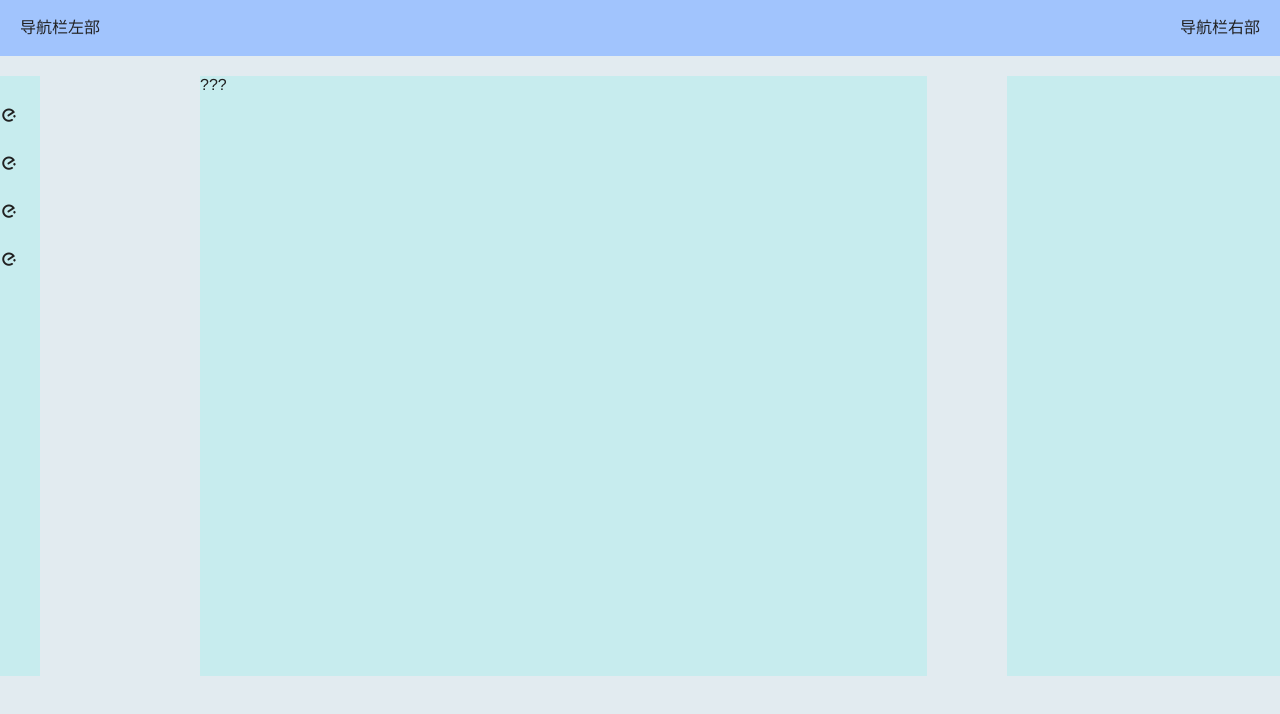
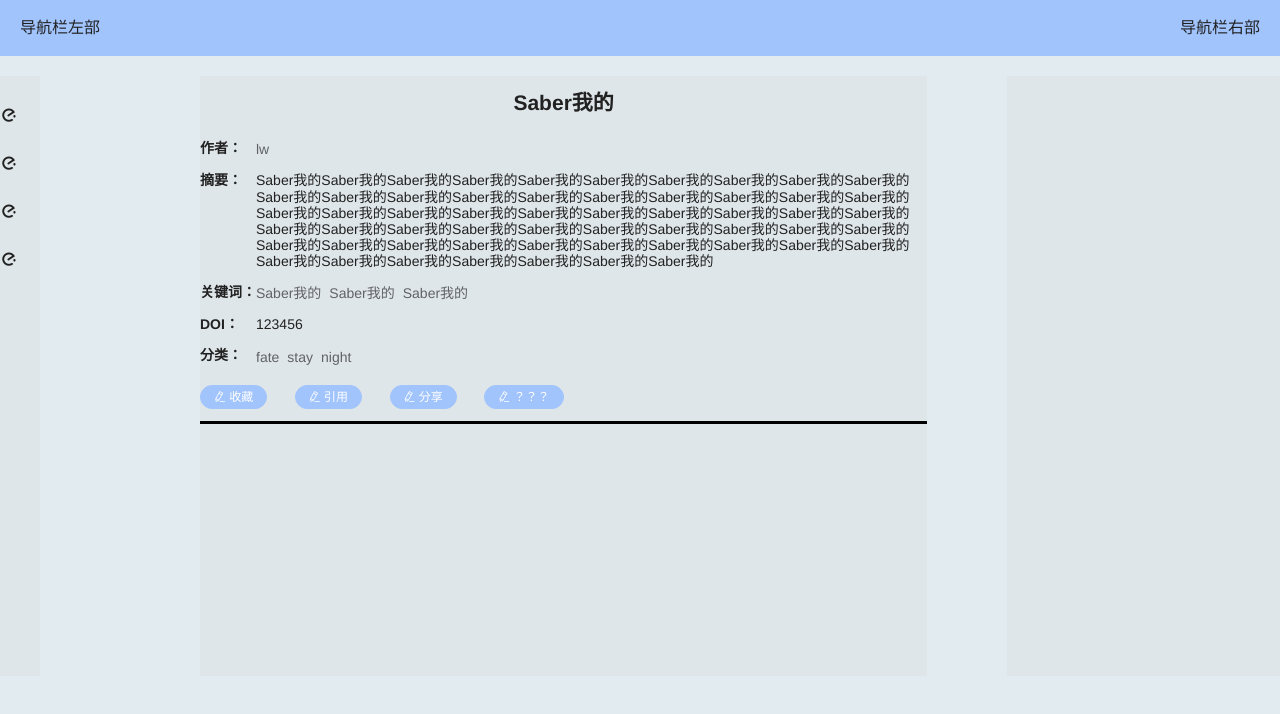
Before and after one commit to shouhou-web/RuanGongD, a Vue app in the folder vued/: page / in a window 1280 px wide. Shown: the top 714 px of the page. Built offline with nearby package versions, Linux system fonts and the light colour scheme.

Commit message:
文献详细信息

```diff
--- a/vued/src/views/Literature/Literature.vue
+++ b/vued/src/views/Literature/Literature.vue
@@ -1,11 +1,90 @@
 <template>
   <!-- 文献详情页面 -->
   <div id="literature">
-    <l-leftmenu class="leftmenu">
+    <l-leftmenu class="leftmenu"></l-leftmenu>
+    <div class="main">
+      <div class="title content">
+        <h2 class="li-title">{{literature.title}}</h2>
+      </div>
+      <div class="authorname content">
+        <span class="lable">作者：</span>
+        <el-link href="?" target="_blank">{{literature.authorName}}</el-link>
+        <!-- <a href="???"></a> -->
+      </div>
+      <div class="abstract content">
+        <div>
+          <span class="lable">摘要：</span>
+        </div>
 
-    </l-leftmenu>
-    <div class="main">
-      ???
+        <span>{{literature.abstract}}</span>
+      </div>
+      <div class="keyword content">
+        <span class="lable">关键词：</span>
+        <!-- <a v-for="(item,index) in literature.keyWord"
+          :key="index"
+          href="???"
+        >
+          {{item.str}}
+        </a> -->
+
+        <el-link v-for="(item,index) in literature.keyWord"
+          :key="index"
+          href="???"
+        >
+          {{item.str}}
+        </el-link>
+      </div>
+      <div class="doi content">
+        <span class="lable">DOI：</span>
+        <span>{{literature.DOI}}</span>
+      </div>
+      <div class="classification content">
+        <span class="lable">分类：</span>
+        <!-- <a v-for="(item,index) in literature.classification"
+          :key="index"
+          href="???"
+        >
+          {{item.str}}
+        </a> -->
+
+        <el-link v-for="(item,index) in literature.classification"
+          :key="index"
+          href="???"
+        >
+          {{item.str}}
+        </el-link>
+      </div>
+      <div class="button">
+        <l-button size="small"
+          round=true
+          type="primary"
+        >
+          <i class="el-icon-edit"></i>
+          <span>  收藏</span>
+        </l-button>
+        <l-button size="small"
+          round=true
+          type="primary"
+        >
+        <i class="el-icon-edit"></i>
+          <span>  引用</span>
+        </l-button>
+        <l-button size="small"
+          round=true
+          type="primary"
+        >
+        <i class="el-icon-edit"></i>
+          <span>  分享</span>
+        </l-button>
+        <l-button size="small"
+          round=true
+          type="primary"
+        >
+        <i class="el-icon-edit"></i>
+          <span>  ？？？</span>
+        </l-button>
+      </div>
+      <el-divider></el-divider>
     </div>
     <div class="right">
 
@@ -25,6 +104,43 @@ export default {
   },
   data() {
     return {
+      literature:
+        {
+          literatureID: "123",
+          title: "Saber我的",
+          authorID: "123456",
+          authorName: "lw",
+          abstract: "Saber我的Saber我的Saber我的Saber我的Saber我的Saber我的Saber我的Saber我的Saber我的Saber我的Saber我的Saber我的Saber我的Saber我的Saber我的Saber我的Saber我的Saber我的Saber我的Saber我的Saber我的Saber我的Saber我的Saber我的Saber我的Saber我的Saber我的Saber我的Saber我的Saber我的Saber我的Saber我的Saber我的Saber我的Saber我的Saber我的Saber我的Saber我的Saber我的Saber我的Saber我的Saber我的Saber我的Saber我的Saber我的Saber我的Saber我的Saber我的Saber我的Saber我的Saber我的Saber我的Saber我的Saber我的Saber我的Saber我的Saber我的",
+          keyWord: [
+            {
+              id:1,
+              str:"Saber我的"
+            },
+            {
+              id:2,
+              str:"Saber我的"
+            },
+            {
+              id:3,
+              str:"Saber我的"
+            }
+          ],
+          DOI: "123456",
+          classification: [
+            {
+              id:1,
+              str:"fate"
+            },
+            {
+              id:2,
+              str:"stay"
+            },
+            {
+              id:3,
+              str:"night"
+            },
+          ],
+        }, //文献
     };
   },
   methods: {
@@ -45,13 +161,48 @@ export default {
 .main{
   width: 800px;
   height: 600px;
-  background: #c7ecee;
+  background: #dfe6e9;
   margin-left: 200px;
+}
+.title{
+  display: flex;
+  justify-content:center;
+  margin-bottom: 25px;
+}
+ .abstract{
+  display: flex;
+  text-align: left;
+}
+.lable{
+  display: inline-block;
+  width: 56px;
+  font-weight: 700;
+}
+.content{
+  margin-top: 15px;
+  font-size: 14px;
+}
+.el-link{
+  margin-right: 8px;
+}
+.button{
+  display: flex;
+  justify-content:space-between;
+  margin-top: 20px;
+  width: 50%;
+}
+.button > .l-button{
+  padding: 5px 13px;
+}
+.el-divider{
+  height: 3px;
+  margin: 12px 0;
+  background: #000;
 }
 .right{
   width: 300px;
   height: 600px;
-  background: #c7ecee;
+  background: #dfe6e9;
   margin-left: 80px;
 }
 </style>
--- a/vued/src/views/Literature/childCpn/leftmenu.vue
+++ b/vued/src/views/Literature/childCpn/leftmenu.vue
@@ -49,7 +49,7 @@ export default {
   width: 40px;
 		height: 600px;
 		transition: width 0.3s;
-		background: #c7ecee;
+		background: #dfe6e9;
 }
 #leftmenu:hover{
   width: 120px;
```
